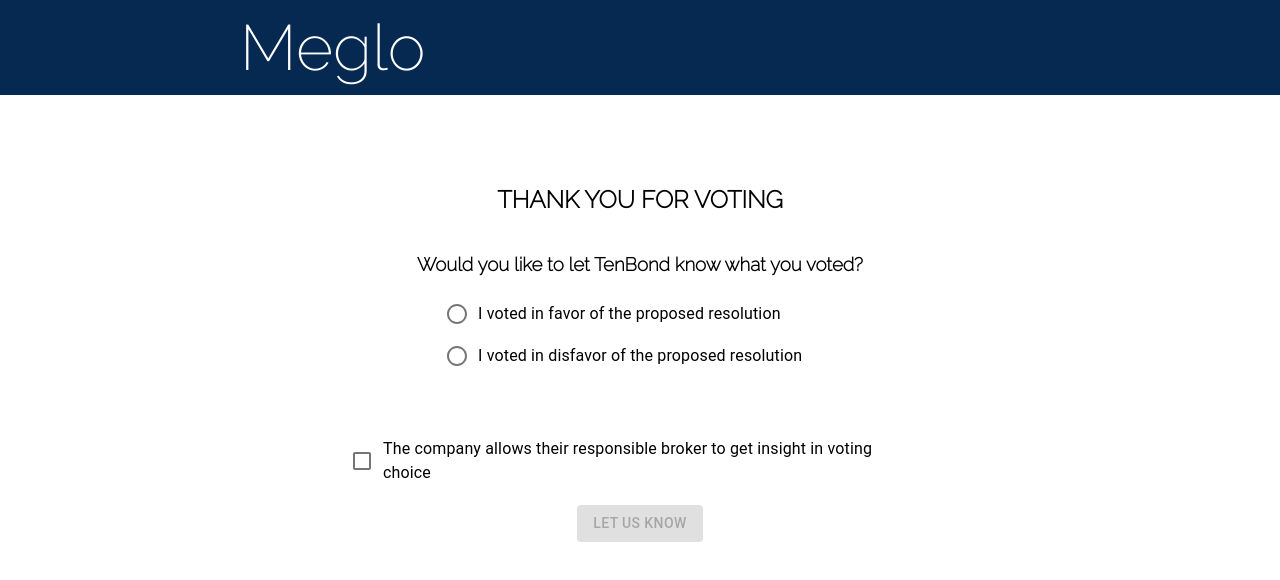
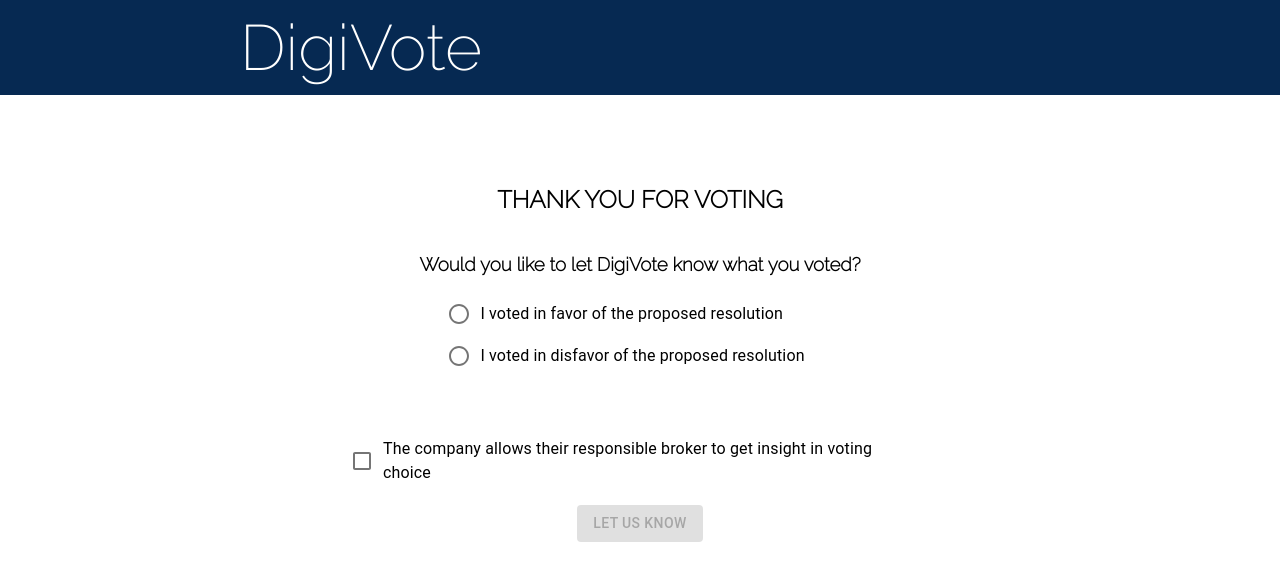
Before and after one commit to Kundestyrt-G17/digibonds, a Next.js app: page /alreadyVoted in a window 1280 px wide. Shown: the top 580 px of the page. Built offline with nearby package versions, Linux system fonts and the light colour scheme; no server answers; what next-iron-session would draw is missing.

Commit message:
Change name

```diff
--- a/components/Header/index.tsx
+++ b/components/Header/index.tsx
@@ -21,7 +21,7 @@ const Header = (props: Props) => {
   return (
     <div className={styles.header}>
       <Link href="/">
-        <span className={styles.title}>Meglo</span>
+        <span className={styles.title}>DigiVote</span>
       </Link>
       {props.user && (
         <div className={styles.settings}>
--- a/pages/alreadyVoted.tsx
+++ b/pages/alreadyVoted.tsx
@@ -32,7 +32,7 @@ const AlreadyVoted = () => {
       <h2 className={styles.alreadyVotedPageTitle}>THANK YOU FOR VOTING</h2>
       <div className={styles.alreadyVotedPageBody}>
         <div className={styles.alreadyVotedPageParagraph}>
-          <h3>Would you like to let TenBond know what you voted?</h3>
+          <h3>Would you like to let DigiVote know what you voted?</h3>
           <GlobalCss />
           <FormControl component="fieldset">
             <RadioGroup
```
